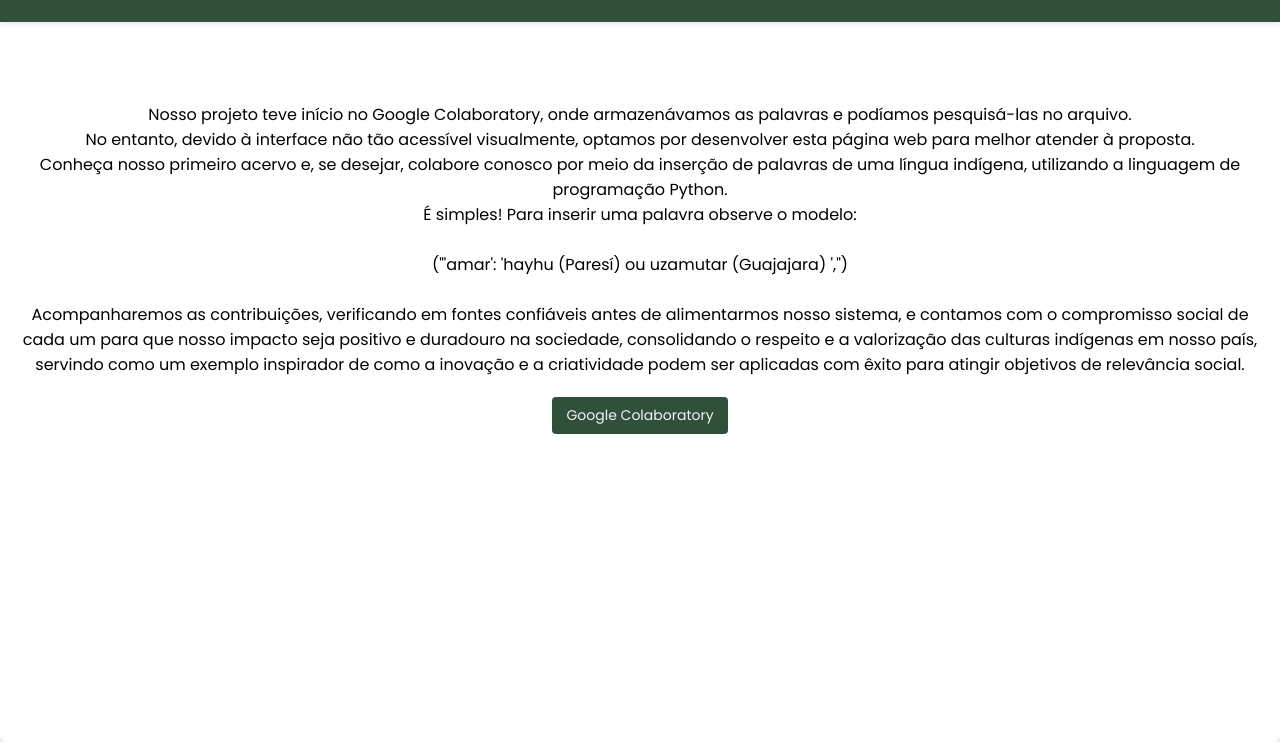
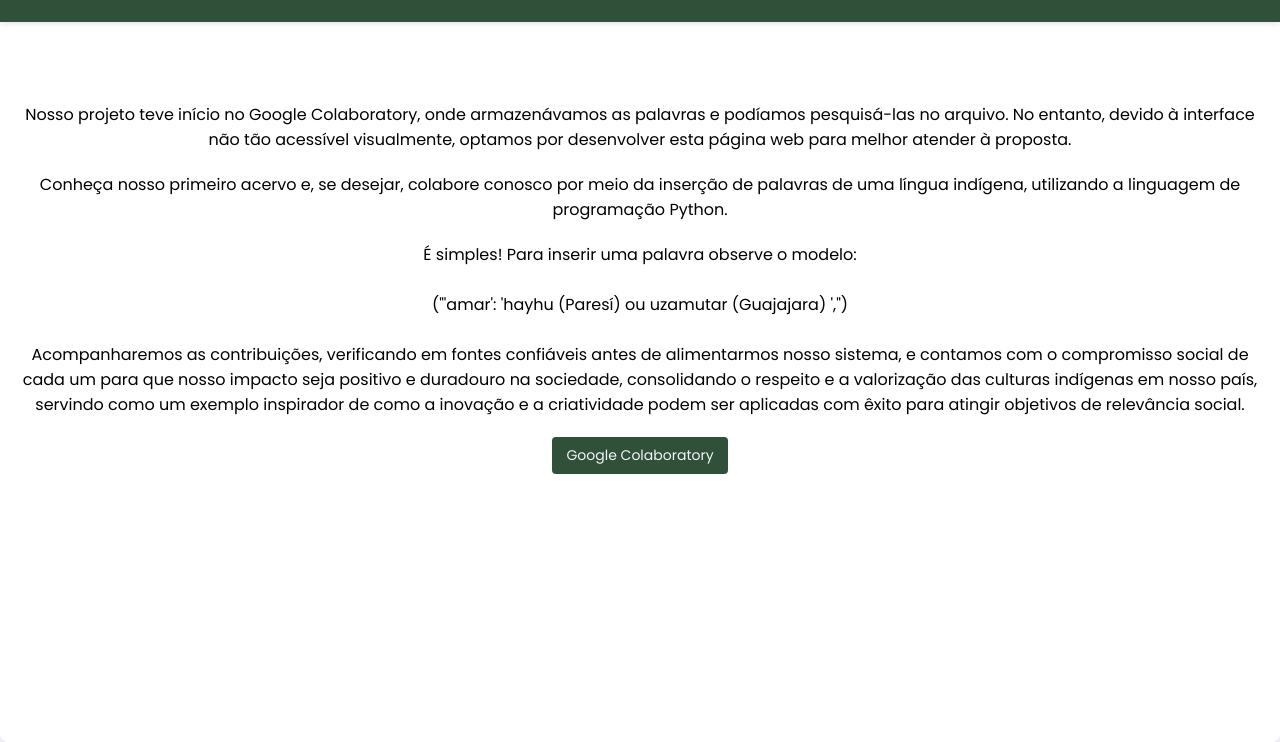
Before and after one commit to DICSITE/DICPROJETO, a plain HTML site: page gc.html in a window 1280 px wide. Shown: the part 58-800 px from the top of the page. Drawn offline with Linux system fonts and the light colour scheme.

Commit message:
Add files via upload

```diff
--- a/gc.html
+++ b/gc.html
@@ -25,9 +25,8 @@
         </nav>
         <div class="wrapper">
             <div class="cols cols0">
-                <p> Nosso projeto teve início no Google Colaboratory, onde armazenávamos as palavras e podíamos pesquisá-las no arquivo.<br>
-                    No entanto, devido à interface não tão acessível visualmente, optamos por desenvolver esta página web para melhor atender à proposta.<br>
-                    Conheça nosso primeiro acervo e, se desejar, colabore conosco por meio da inserção de palavras de uma língua indígena, utilizando a linguagem de programação Python.<br>
+                <p> Nosso projeto teve início no Google Colaboratory, onde armazenávamos as palavras e podíamos pesquisá-las no arquivo. No entanto, devido à interface não tão acessível visualmente, optamos por desenvolver esta página web para melhor atender à proposta.
+                <p> Conheça nosso primeiro acervo e, se desejar, colabore conosco por meio da inserção de palavras de uma língua indígena, utilizando a linguagem de programação Python. </p>
                    É simples! Para inserir uma palavra observe o modelo:<br>
                    <br>("'amar': 'hayhu (Paresí) ou uzamutar (Guajajara) ',") <br>
 
@@ -47,10 +46,6 @@
         </div>
 
     </div>
-
-
-
-    </script>
 </body>
 
 </html>
```
